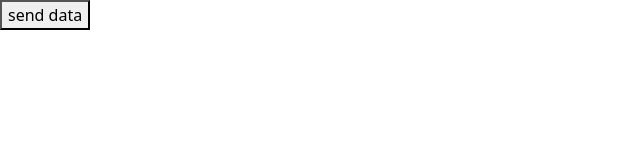
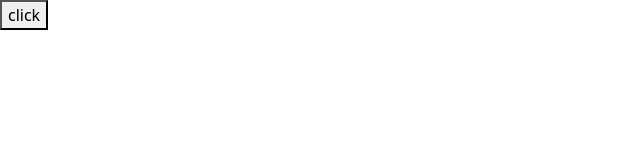
Before and after one commit to akshaypalase/AngularApp, an Angular app: page / in a window 1280 px wide. Shown: the top 160 px of the page, without its empty margins (0-640 px from the left). Built offline with nearby package versions, Linux system fonts and the light colour scheme.

Commit message:
updated
updated

```diff
--- a/src/app/app.component.html
+++ b/src/app/app.component.html
@@ -43,7 +43,9 @@
   <app-hooks *ngIf="isChild" data="{{data}}"></app-hooks>
 
 </div> -->
-<app-childdemo (childStringData)="receiveData($event)"></app-childdemo>
-{{childDataReceived}}
+<!-- <app-childdemo (childStringData)="receiveData($event)" ></app-childdemo>
+{{childDataReceived}} -->
+<button (click)="toggleChild()">click</button>
+<app-childdemo *ngIf="isChild"></app-childdemo>
 
 <router-outlet></router-outlet>
--- a/src/app/app.component.ts
+++ b/src/app/app.component.ts
@@ -8,13 +8,13 @@ import { Component } from '@angular/core';
 export class AppComponent {
 
   constructor(){
-    // console.log("constructor called");
+     console.log("parent constructor is called");
 
 
   }
   ngOnInit() {
 
-    // console.log("ngOnInit called");
+   console.log("parent ngOnInit is called");
   }
   updatedata(){
     this.data="hi";
@@ -22,6 +22,7 @@ export class AppComponent {
   data="hello";
   uname : string ='hello good morning';
   childDataReceived : string="";
+  isChild=false;
 
   EmployeeRecord :any=[
     {
@@ -38,4 +39,8 @@ export class AppComponent {
     this.childDataReceived=event;
 
   }
+
+  toggleChild(){
+    this.isChild=!this.isChild;
+  }
 }
--- a/src/app/childdemo/childdemo.component.ts
+++ b/src/app/childdemo/childdemo.component.ts
@@ -9,12 +9,16 @@ export class ChilddemoComponent implements OnInit {
 
 childData : string ="data from child component";
 @Output() childStringData : EventEmitter<string>=new EventEmitter();
-  constructor() { }
+  constructor() {
+    console.log('child constructor');
+
+   }
   employee :any=[];
 
 
 
   ngOnInit() {
+    console.log('child ngOnInit');
 
   }
   sendData(){
```
